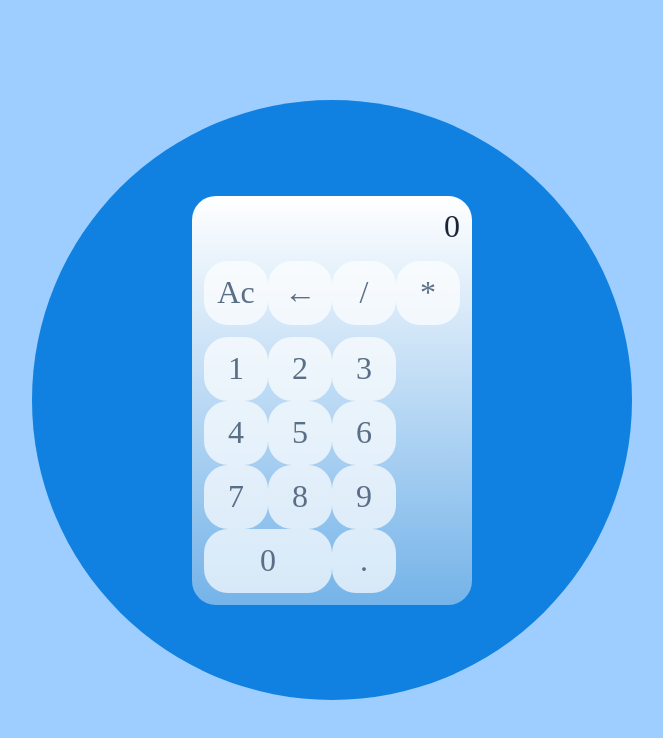
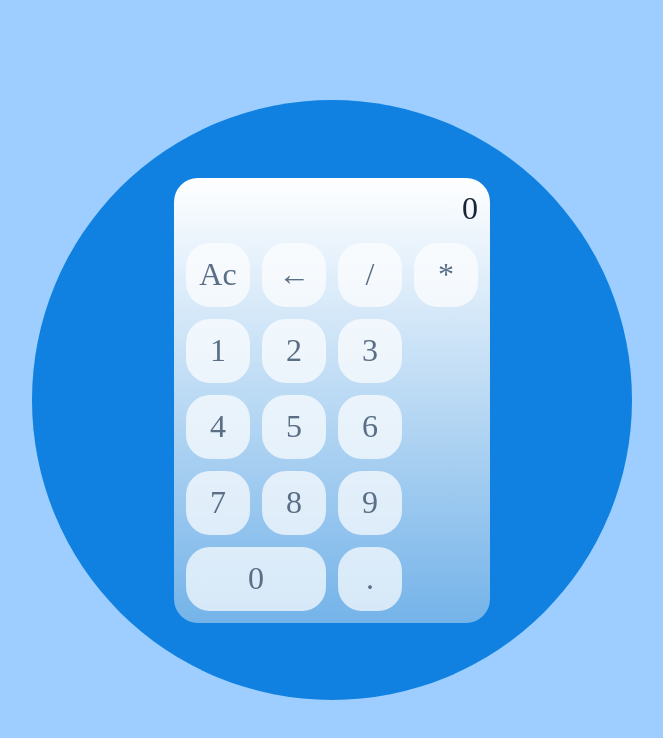
Before and after one commit to Leccon1/Calculator, a React (Vite) app: page / in a window 1280 px wide. Shown: the top 738 px of the page, without its empty margins (308-971 px from the left). Built offline with nearby package versions, Linux system fonts and the light colour scheme.

Commit message:
style(calculator): set gap to 1.2rem for container class

```diff
--- a/src/App.module.scss
+++ b/src/App.module.scss
@@ -63,4 +63,5 @@
 .container {
 	display: grid;
 	grid-template-columns: repeat(4, 6.4rem);
+	gap: 1.2rem;
 }
```
